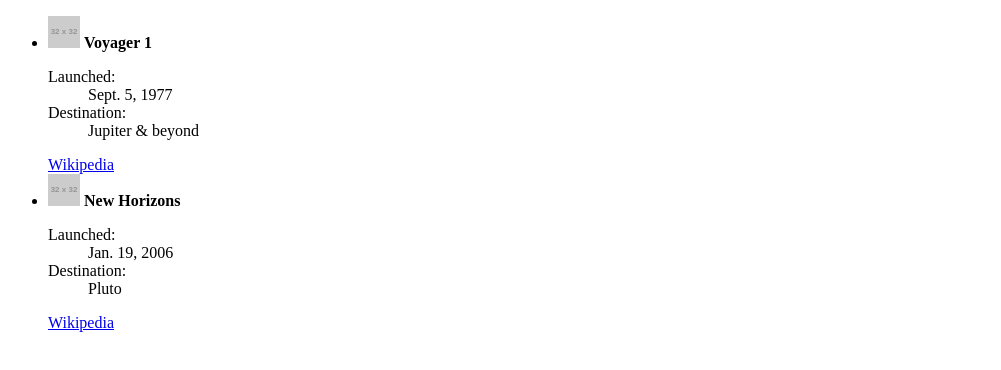
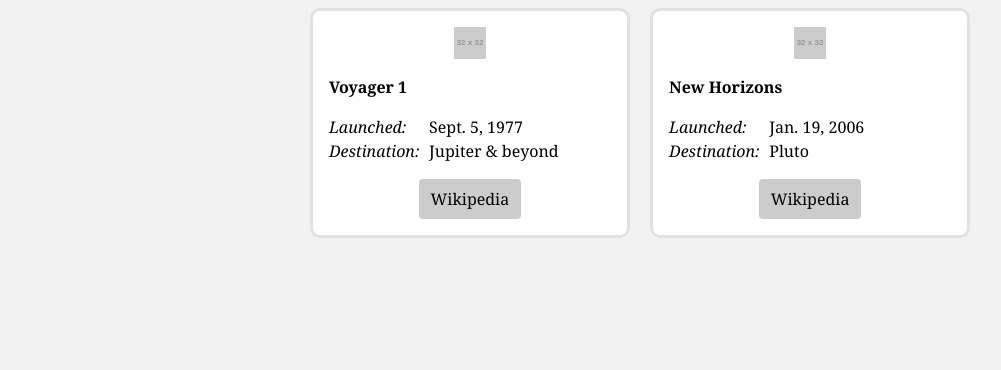
Before and after one commit to zannallan/cards, a plain HTML site: page index.html in a window 1280 px wide. Shown: the whole page, without its empty margins (0-1001 px from the left). Drawn offline with Linux system fonts and the light colour scheme; placeholder pictures from the web are drawn by us.

Commit message:
Add all css

```diff
--- a/css/main.css
+++ b/css/main.css
@@ -1,7 +1,67 @@
 html {
   box-sizing: border-box;
+  background-color: #f2f2f2;
+  font-family: Georgia, serif;
+  line-height: 1.5;
 }
 
 *, *::before, *::after {
   box-sizing: inherit;
 }
+
+.cards {
+  margin: 0;
+  padding: 0;
+  list-style-type: none;
+  text-align: center;
+}
+
+.cards li {
+  display: inline-block;
+  margin: 0 .5em 1rem;
+  max-width: 20rem;
+  padding: 1rem;
+  background-color: #fff;
+  border: 3px solid #e2e2e2;
+  border-radius: 10px;
+  text-align: left;
+}
+
+.cards img {
+  display: block;
+  margin: 0 auto 1rem;
+}
+
+.cards dl {
+  margin-bottom: 1rem;
+}
+
+.cards dt {
+  display: inline-block;
+  width: 6rem;
+  font-style: italic;
+}
+
+.cards dd {
+  display: inline-block;
+  margin: 0;
+  min-width: 9rem;
+}
+
+.cards div {
+  text-align: center;
+}
+
+.cards a {
+  display: inline-block;
+  padding: .5rem .75rem;
+  background-color: #ccc;
+  border-radius: 4px;
+  color: #000;
+  text-decoration: none;
+}
+
+.cards a:hover {
+  background-color: #333;
+  color: #fff;
+}
```
